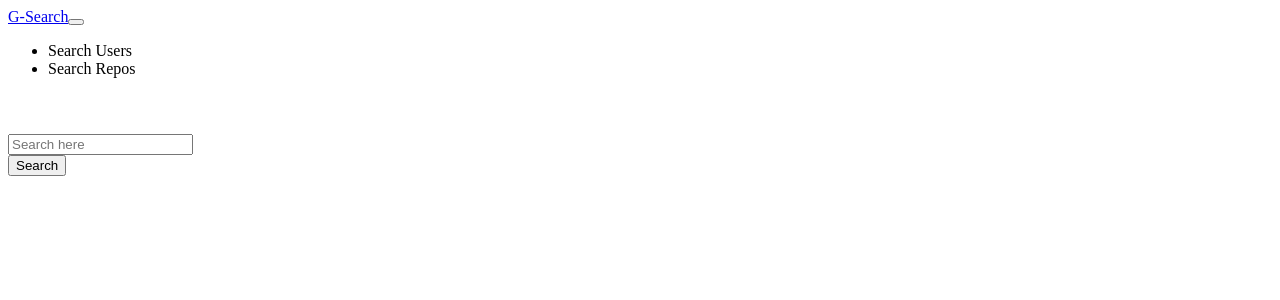
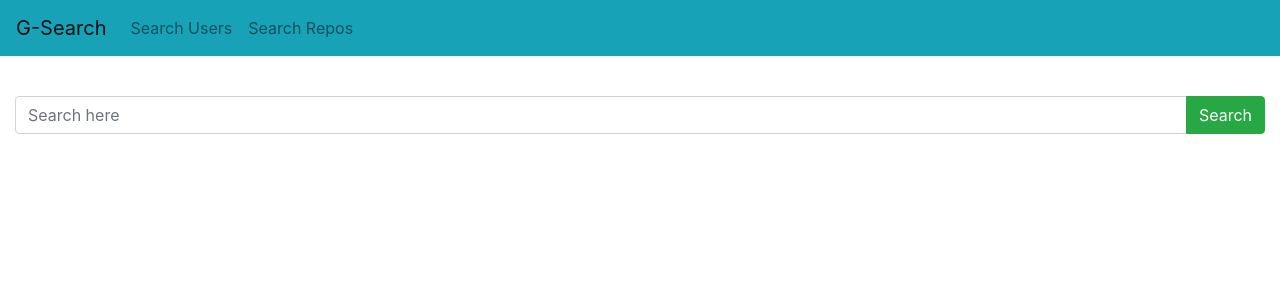
Before and after one commit to kamauvick/gitSearch, an Angular app: page /user-list in a window 1280 px wide. Shown: the top 300 px of the page. Built offline with nearby package versions, Linux system fonts and the light colour scheme; no server answers.

Commit message:
Add landing page styles for the app.

```diff
--- a/src/styles.css
+++ b/src/styles.css
@@ -1 +1 @@
-/* You can add global styles to this file, and also import other style files */
+@import "~bootstrap/dist/css/bootstrap.min.css";
```
